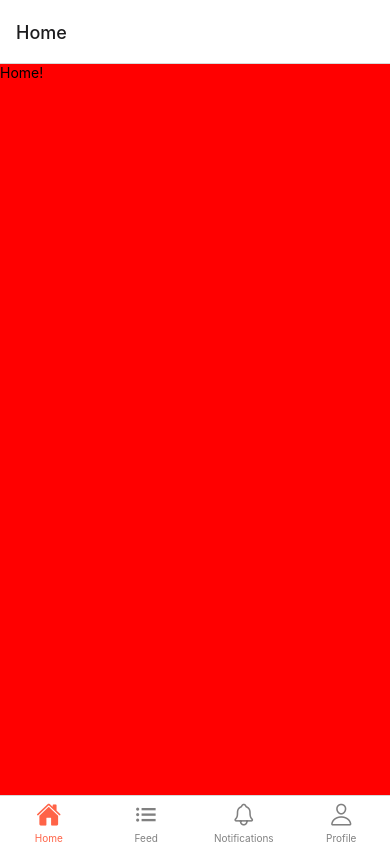
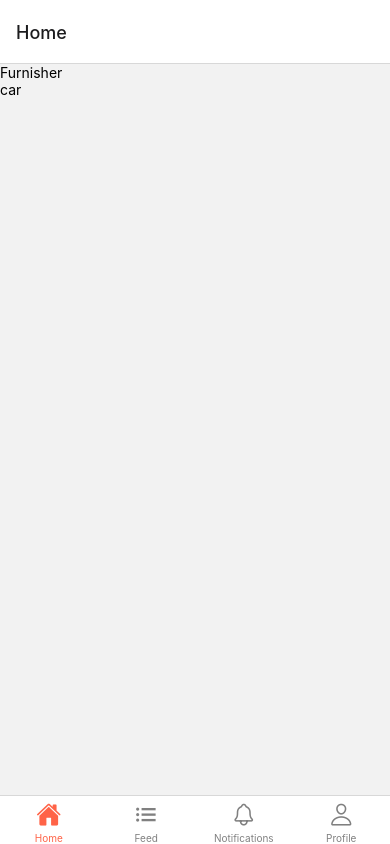
Before and after one commit to NoorMosia/projectx, a React Native app: screen / in a window 390 px wide. Built offline with nearby package versions, Linux system fonts and the light colour scheme.

Commit message:
added component

```diff
--- a/App.tsx
+++ b/App.tsx
@@ -1,18 +1,7 @@
-import styled from "styled-components/native";
-
 import Tab from "./navigation/tab";
 
 const App: React.FC = () => {
   return <Tab></Tab>;
 };
 
-// 18 - 17 - 1
-
-const Wrapper = styled.View`
-  flex: 1;
-  background-color: white;
-  align-items: center;
-  justify-content: center;
-`;
-
 export default App;
--- /dev/null
+++ b/components/HorizontalListing.tsx
@@ -0,0 +1,29 @@
+import { Text, View } from "react-native";
+
+import styled from "styled-components/native";
+
+const HorizontalListing = () => {
+  return (
+    <HorizontalList>
+      <View>
+        <Text>Furnisher</Text>
+      </View>
+      <View>
+        <View>
+          <Text>car</Text>
+          {/* img */}
+        </View>
+      </View>
+    </HorizontalList>
+  );
+};
+
+export default HorizontalListing;
+
+const HorizontalList = styled.View`
+  height: 200px;
+`;
+
+const ScrollableItems = styled.FlatList`
+  background-color: blue;
+`;
--- a/screens/Home.tsx
+++ b/screens/Home.tsx
@@ -1,20 +1,17 @@
-import { Text } from "react-native";
-
 import styled from "styled-components/native";
+import HorizontalListing from "../components/HorizontalListing";
 
 const Home = () => {
   return (
     <ScreenWrapper>
-      <Text>Home!</Text>
+      <HorizontalListing></HorizontalListing>
     </ScreenWrapper>
   );
 };
 
 const ScreenWrapper = styled.View`
-  background-color: red;
   flex: 1;
   justifycontent: "center";
   alignitems: "center";
 `;
-
 export default Home;
```
